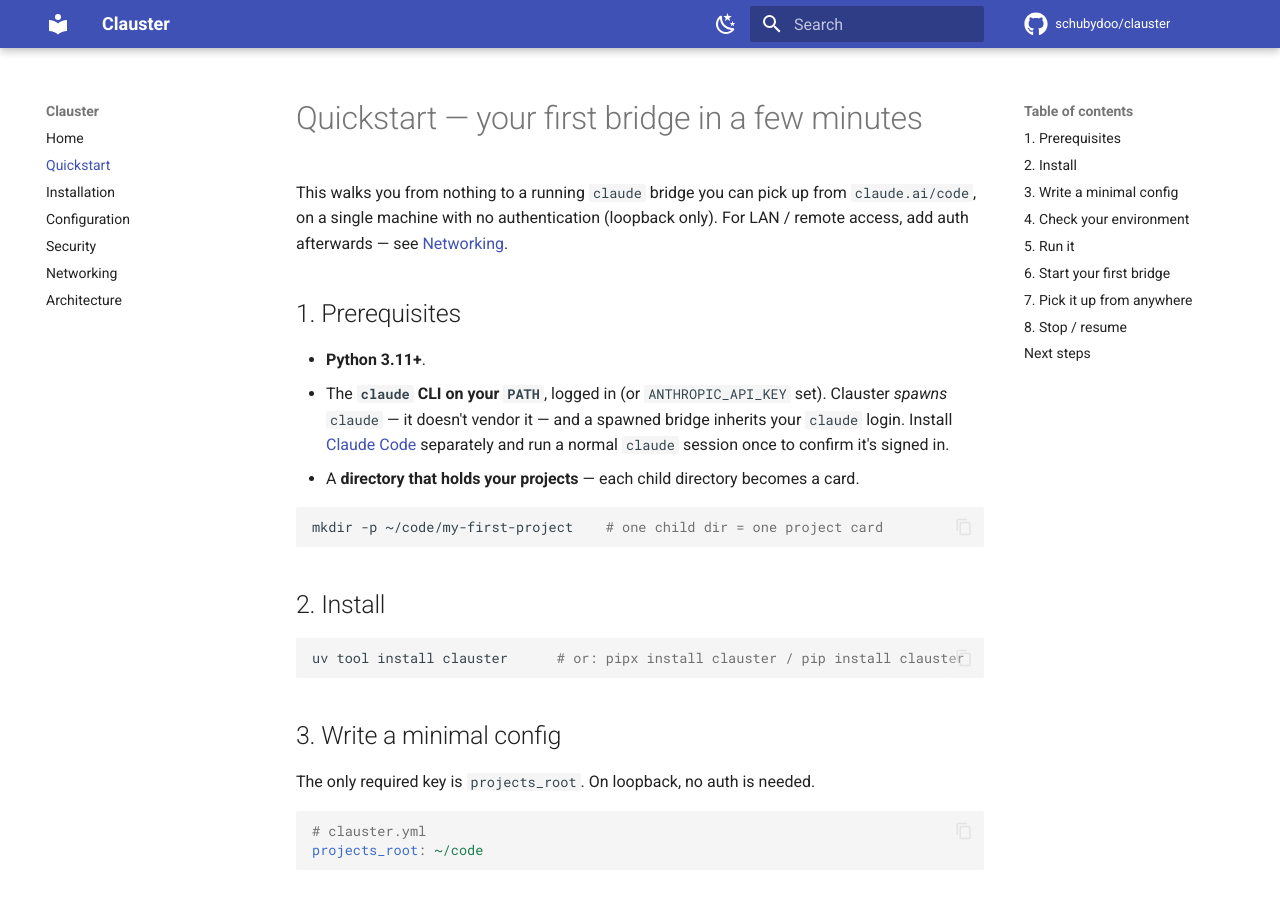
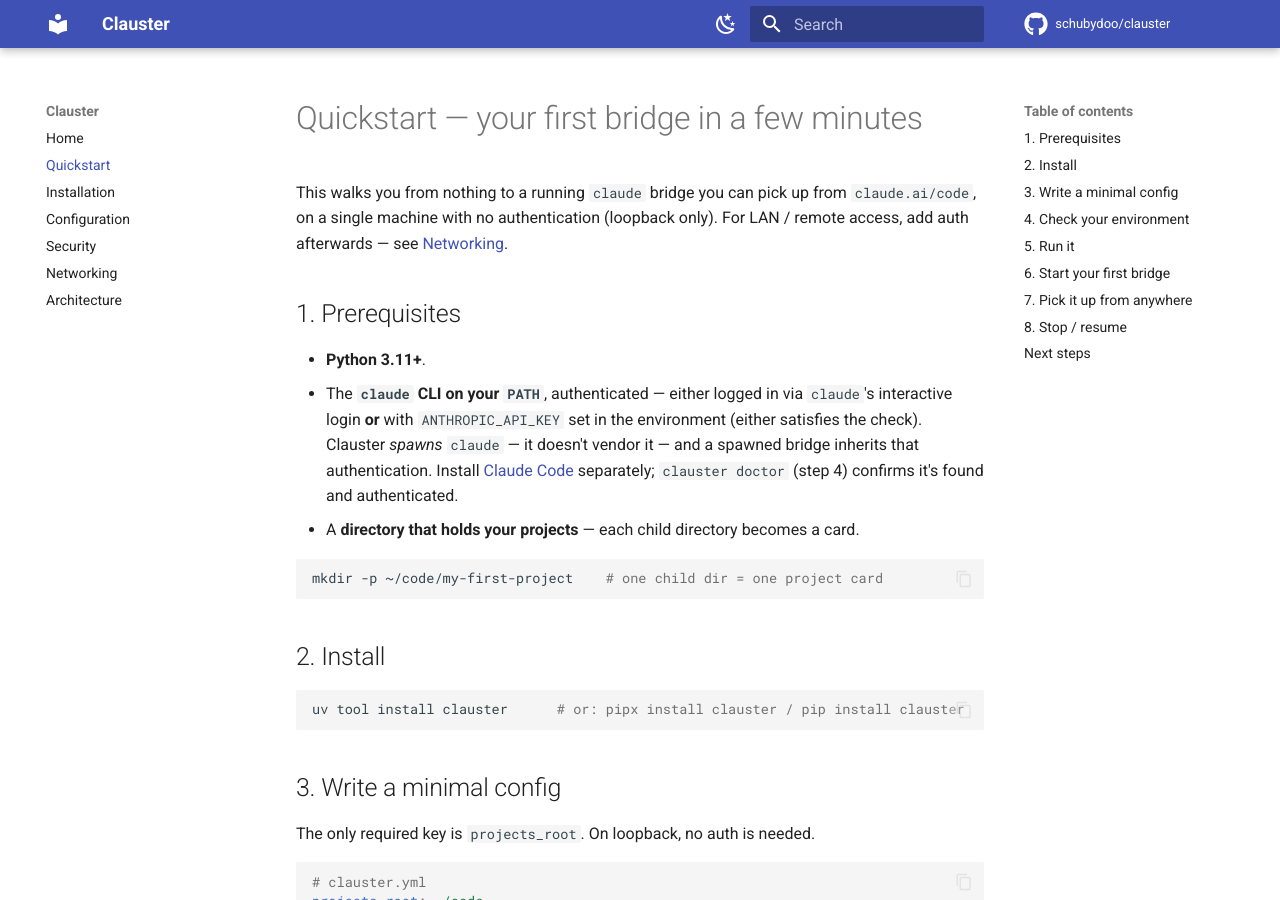
Before and after one commit to schubydoo/clauster, an MkDocs documentation site: the page built from docs/quickstart.md, in a window 1280 px wide and 900 px high. Built offline with MkDocs 1.6.1 and Material for MkDocs 9.7.7, drawn with Linux system fonts in a browser that asks for light colours; comment, search, counter and statistics services are not loaded.

Commit message:
docs: clarify quickstart auth prereq (ANTHROPIC_API_KEY alternative)
CodeRabbit: _check_claude_login() treats ANTHROPIC_API_KEY as a valid
alternative to an interactive `claude` login, so the prereq shouldn't
imply the bridge relies on inheriting a logged-in session. Reword to
present either auth path and point at `clauster doctor` to confirm.

Co-Authored-By: Claude Opus 4.8 <noreply@anthropic.com>

````diff
--- a/docs/quickstart.md
+++ b/docs/quickstart.md
@@ -7,10 +7,12 @@ LAN / remote access, add auth afterwards — see [Networking](networking.md).
 ## 1. Prerequisites
 
 - **Python 3.11+**.
-- The **`claude` CLI on your `PATH`**, logged in (or `ANTHROPIC_API_KEY` set).
-  Clauster *spawns* `claude` — it doesn't vendor it — and a spawned bridge
-  inherits your `claude` login. Install [Claude Code](https://docs.anthropic.com/en/docs/claude-code/overview)
-  separately and run a normal `claude` session once to confirm it's signed in.
+- The **`claude` CLI on your `PATH`**, authenticated — either logged in via
+  `claude`'s interactive login **or** with `ANTHROPIC_API_KEY` set in the
+  environment (either satisfies the check). Clauster *spawns* `claude` — it
+  doesn't vendor it — and a spawned bridge inherits that authentication. Install
+  [Claude Code](https://docs.anthropic.com/en/docs/claude-code/overview)
+  separately; `clauster doctor` (step 4) confirms it's found and authenticated.
 - A **directory that holds your projects** — each child directory becomes a card.
 
 ```sh
````
